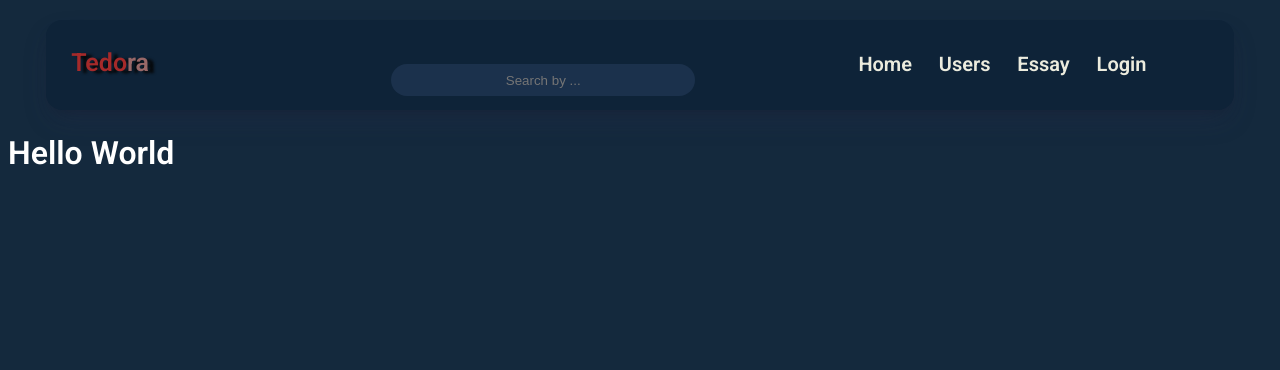
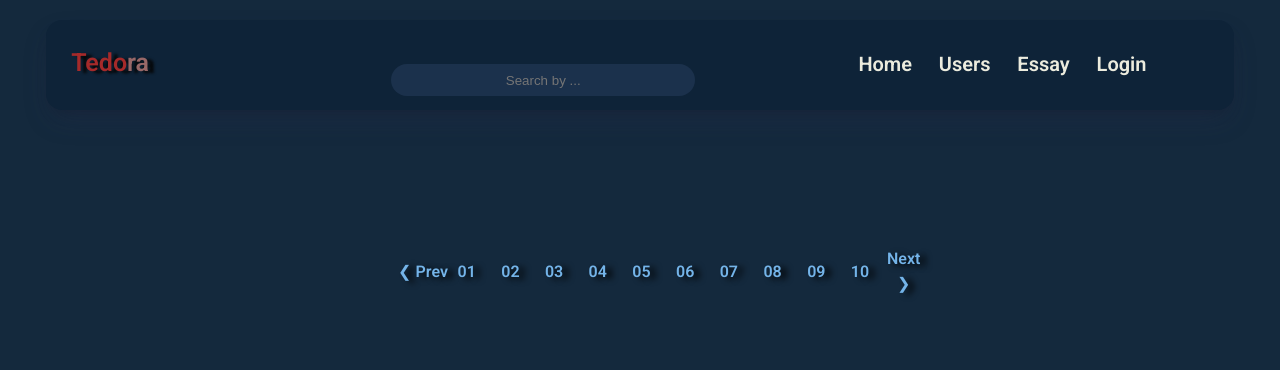
Before and after one commit to behshadrhp/linorix-dajngo-blog, a Django app: page /users/ in a window 1280 px wide. Shown: the top 370 px of the page. Run offline with Django 4.2, Linux system fonts and the light colour scheme.

Commit message:
create user page

```diff
--- a/static/style/main.css
+++ b/static/style/main.css
@@ -189,3 +189,10 @@ button{
     position: absolute;
     margin-top: 255px;
 }
+
+.bio{
+    position: absolute;
+    margin-top: 130px;
+    text-align: left;
+    padding: 10px;
+}
--- a/user/media/src/user.html
+++ b/user/media/src/user.html
@@ -4,5 +4,44 @@
 
 
 {% block media %}
-    <h1>Hello World</h1>
+
+<section>
+    <div class="box-essay">
+        {% for user in users %}
+            <div class="box">
+                <div class="img-card">
+                    <a href="#"><img src="{{user.avatar.url}}"></a>
+                </div>
+                <div class="title-card">
+                    <a href="#" target="_blank" >{{user.full_name}}</a>
+                </div>
+                <div class="bio">
+                    <p>{{user.bio|slice:"65"}}</p>
+                </div>
+                <div class="Written">
+                    <p>{{user.specialty}}</p>
+                </div>
+
+            </div>
+        {% endfor %}
+    </div>
+</section>
+
+<div class="pagination">
+    <ul class="container">
+        <li><a href="#" class="btn">&#10094; Prev</a></li>
+        <li><a href="#" class="btn">01</a></li>
+        <li><a href="#" class="btn">02</a></li>
+        <li><a href="#" class="btn">03</a></li>
+        <li><a href="#" class="btn">04</a></li>
+        <li><a href="#" class="btn">05</a></li>
+        <li><a href="#" class="btn">06</a></li>
+        <li><a href="#" class="btn">07</a></li>
+        <li><a href="#" class="btn">08</a></li>
+        <li><a href="#" class="btn">09</a></li>
+        <li><a href="#" class="btn">10</a></li>
+        <li><a href="#" class="btn">Next &#10095;</a></li>
+    </ul>
+</div>
+
 {% endblock media %}
--- a/user/views.py
+++ b/user/views.py
@@ -1,6 +1,12 @@
 from django.shortcuts import render
+from .models import Profile
 
 # Create your views here.
 
 def user(request):
-    return render(request, 'src/user.html')
+    # This function is for profile user
+
+    users = Profile.objects.all()
+
+    context = {'users':users}
+    return render(request, 'src/user.html', context)
```
